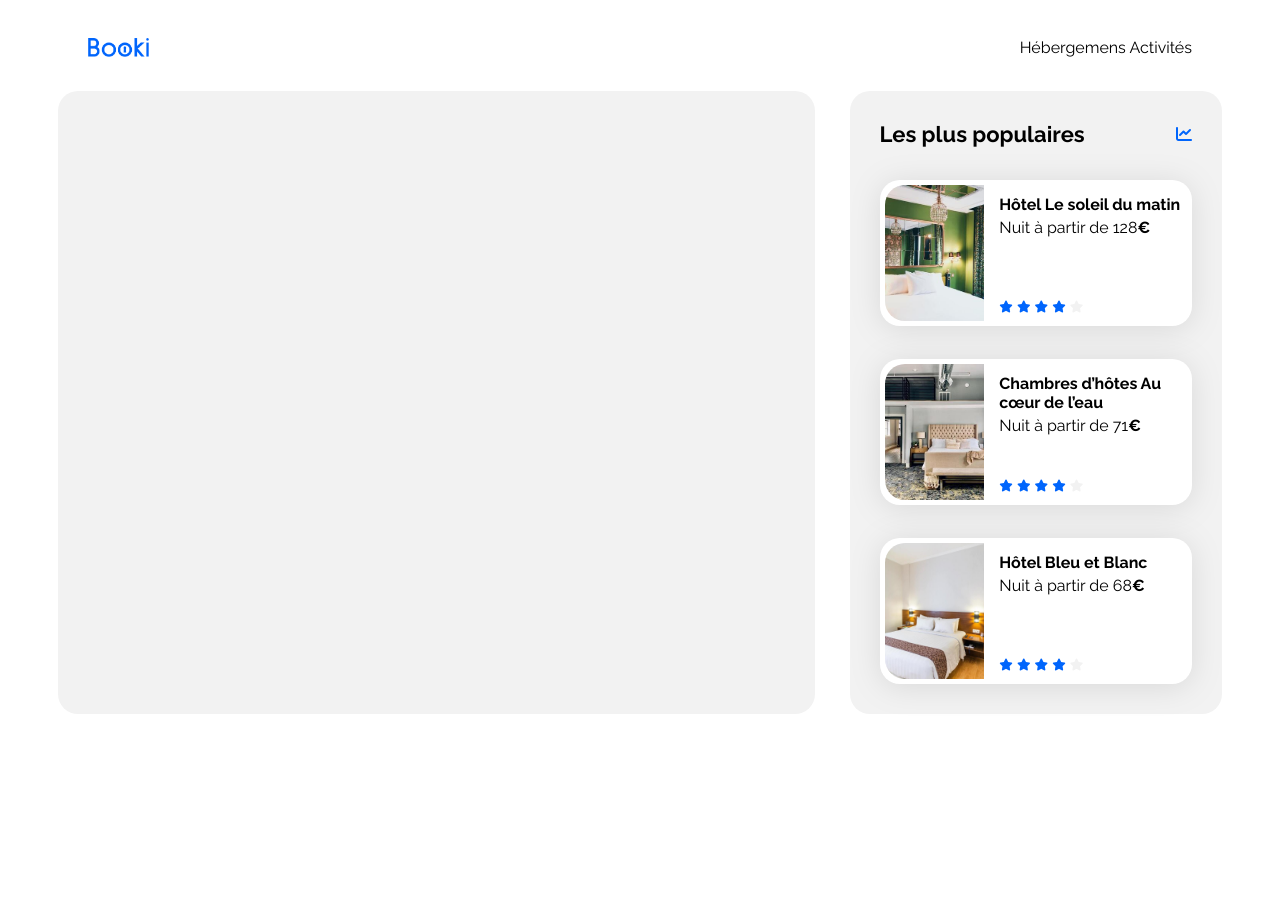
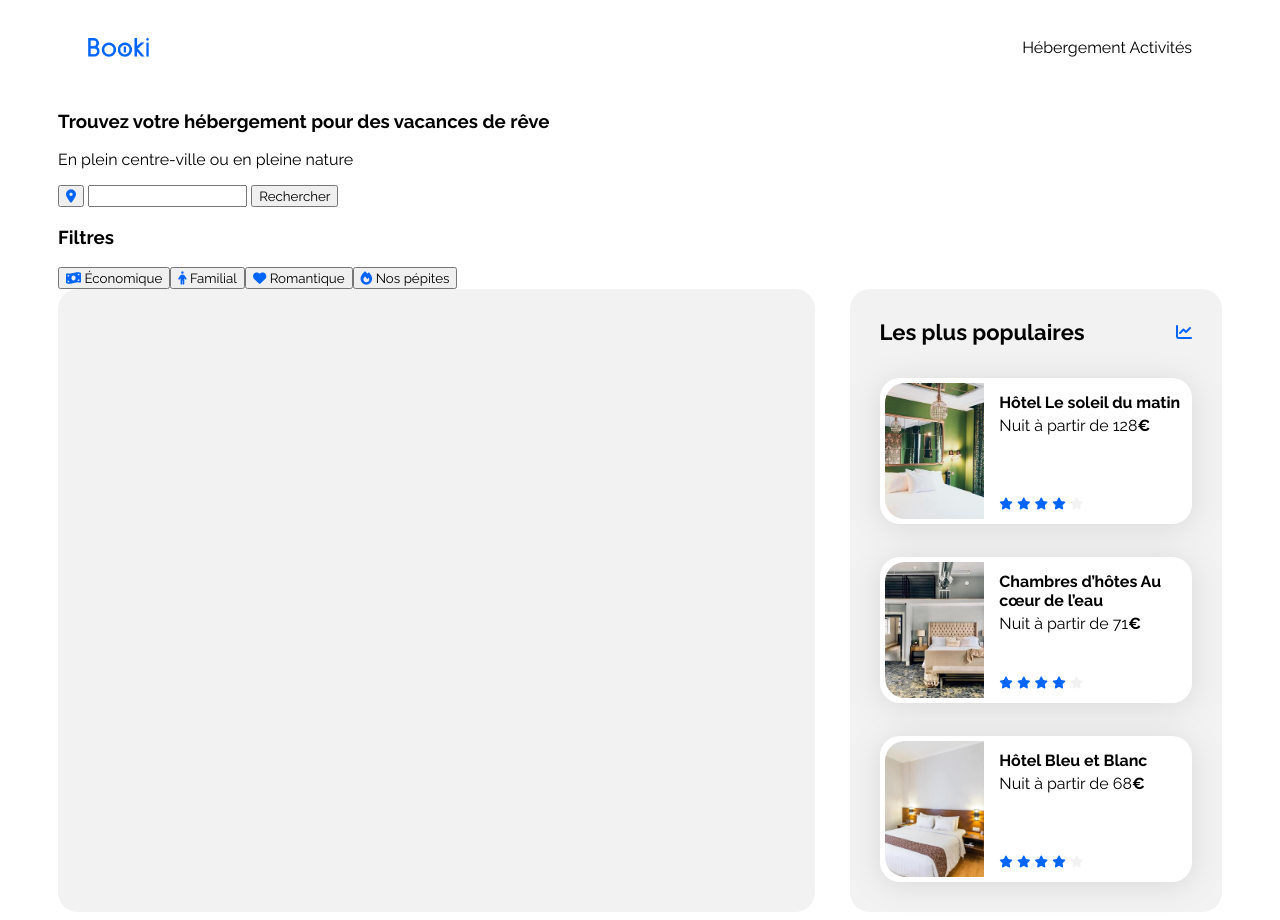
Before and after one commit to Karma62114/Maxence-Willems, a plain HTML site: page index.html in a window 1280 px wide. Before the commit the page ends 800 px from the top, so only its background shows below. Drawn offline with Linux system fonts and the light colour scheme.

Commit message:
Add files via upload

```diff
--- a/index.html
+++ b/index.html
@@ -2,8 +2,8 @@
 <html lang="fr">
 
 <head>
+    <meta name="viewport" content="width=device-width, initial-scale=1.0">
     <meta charset="UTF-8">
-    <meta name="viewport" content="width=device-width, initial-scale=1.0">
     <title>Booki</title>
     <link rel="preconnect" href="https://fonts.googleapis.com">
     <link rel="preconnect" href="https://fonts.gstatic.com" crossorigin>
@@ -21,11 +21,37 @@
                     <img src="./images/logo/Booki.png" alt="logo de la page web">
                 </div>
                 <div class="menu">
-                    Hébergemens
-                    Activités
+                    <a href="#" >Hébergement</a>
+                    <a href="#">Activités</a>
                 </div>
         </header>
         <main>
+            <h3>Trouvez votre hébergement pour des vacances de rêve</h3>
+                        <p>
+                            En plein centre-ville ou en pleine nature
+                        </p>
+                            <form  method="get" action="">
+                                <div class="bar_recherche">
+                                    <button type="submit" class="bouton_localisation">
+                                        <i class="fa-solid fa-location-dot"></i>
+                                    </button>
+                                    <input name="recherche" id="recherche">
+                                    <input class="boutton_recherche" type="submit" value="Rechercher">
+                                </div>
+                            </form>
+            <div class="Filtres">
+                <h3>Filtres</h3>
+                    <button type="submit" class="bouton_filtres">
+                        <i class="fa-solid fa-money-bill-wave"></i> Économique
+                    <button type="submit" class="bouton_filtres">
+                        <i class="fa-solid fa-person"></i> Familial
+                    <button type="submit" class="bouton_filtres">
+                        <i class="fa-solid fa-heart"></i> Romantique
+                    <button type="submit" class="bouton_filtres">
+                        <i class="fa-solid fa-fire"></i> Nos pépites
+                </div>
+
+
             <div class="hebergements-and-populaires">
                 <section class="hebergements">
 
```
